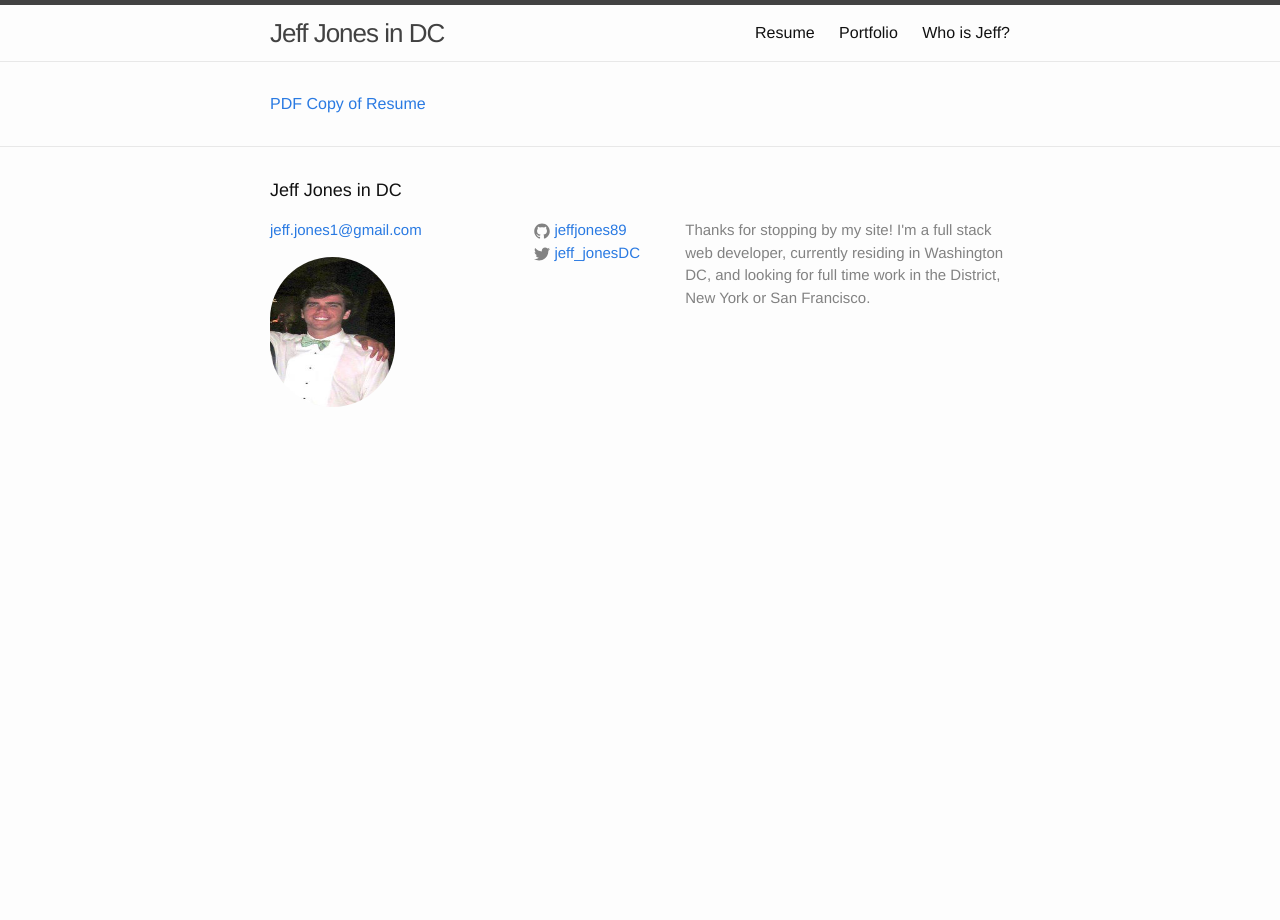
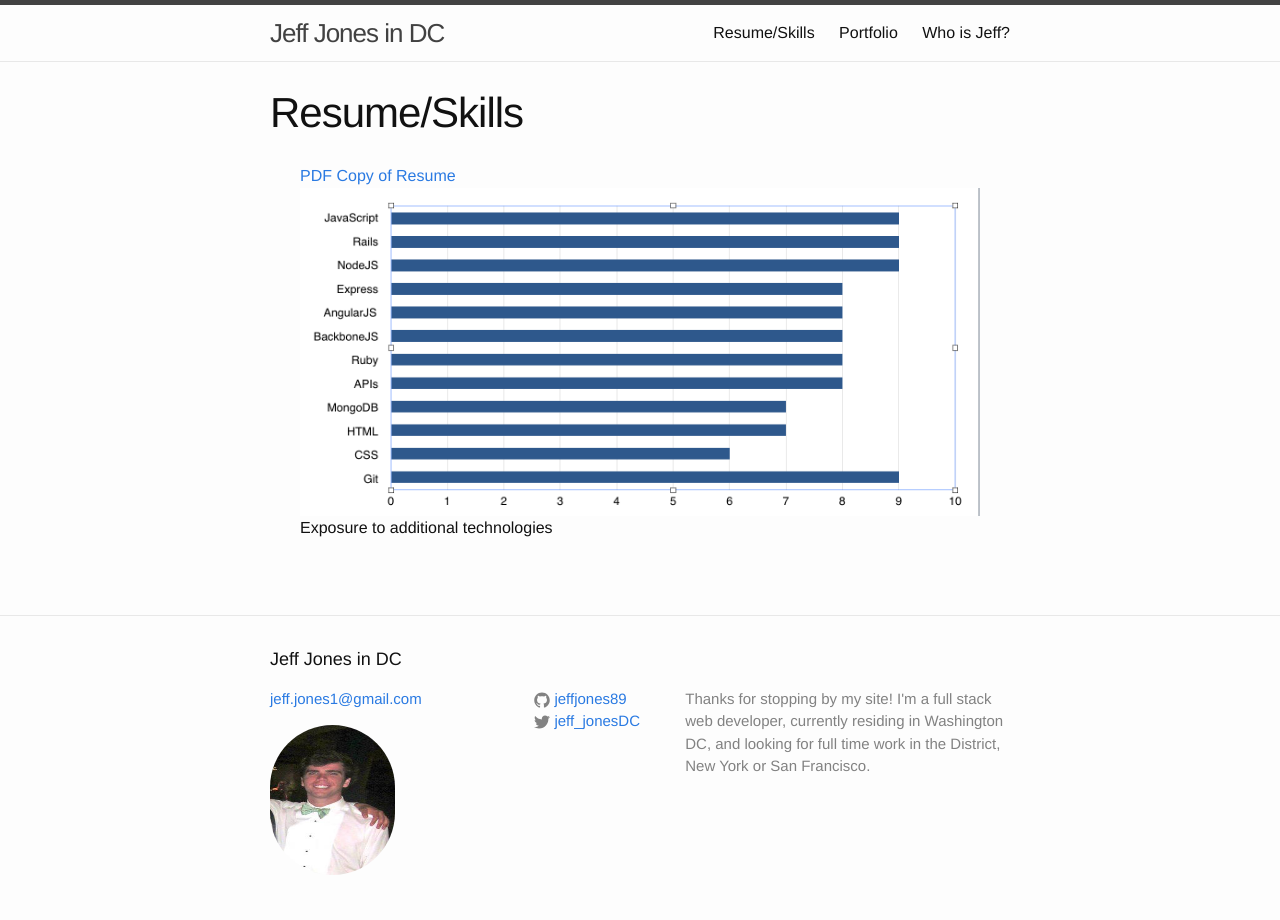
Before and after one commit to jeffjones89/jeffjones89.github.io, a Jekyll site: the page built from resume/index.html, in a window 1280 px wide. Built offline with Jekyll 4.4.1, drawn with Linux system fonts in a browser that asks for light colours.

Commit message:
pdf and skills graph on site

```diff
--- a/index.html
+++ b/index.html
@@ -2,7 +2,7 @@
 layout: default
 ---
 
-<div class="home">
+<div class="wrapper">
 
   <h1 class="page-heading">Posts</h1>
 
--- a/resume/index.html
+++ b/resume/index.html
@@ -1,7 +1,11 @@
 ---
-layout: default
-title: Resume
+layout: page
+title: Resume/Skills
 docurl: ../assets/Jeff Jones-Resume-8-30-15 copy.pdf
+
 ---
-
-<a href="{{ site.baseurl }}{{ page.docurl }}">PDF Copy of Resume</a>
+<div class="wrapper">
+  <a href="{{ site.baseurl }}{{ page.docurl }}">PDF Copy of Resume </a>
+  <img src="/assets/skills.png" alt="skill-graph">
+  <p>Exposure to additional technologies </p>
+</div>
```
Also changed, not shown: assets/skills.png (added).
